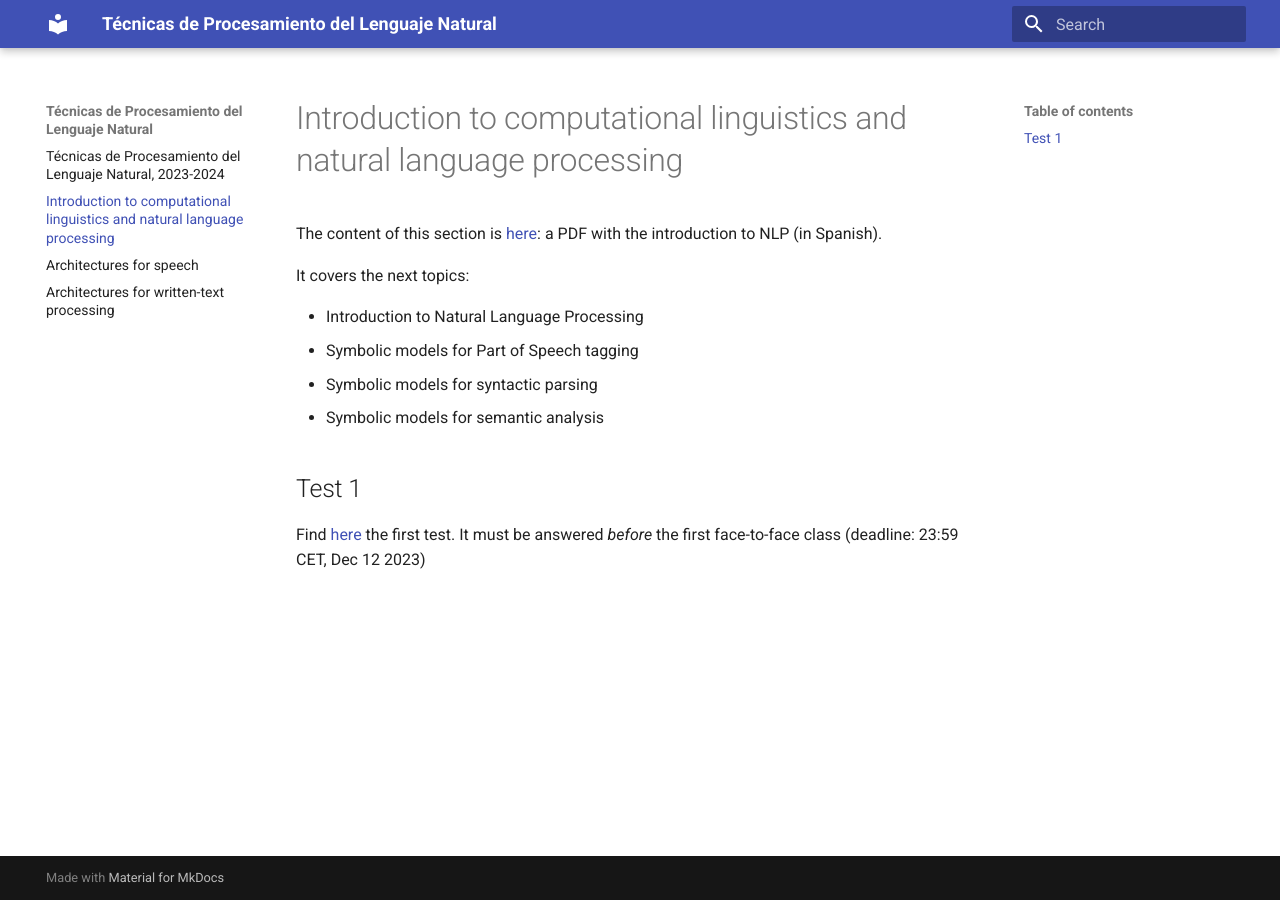
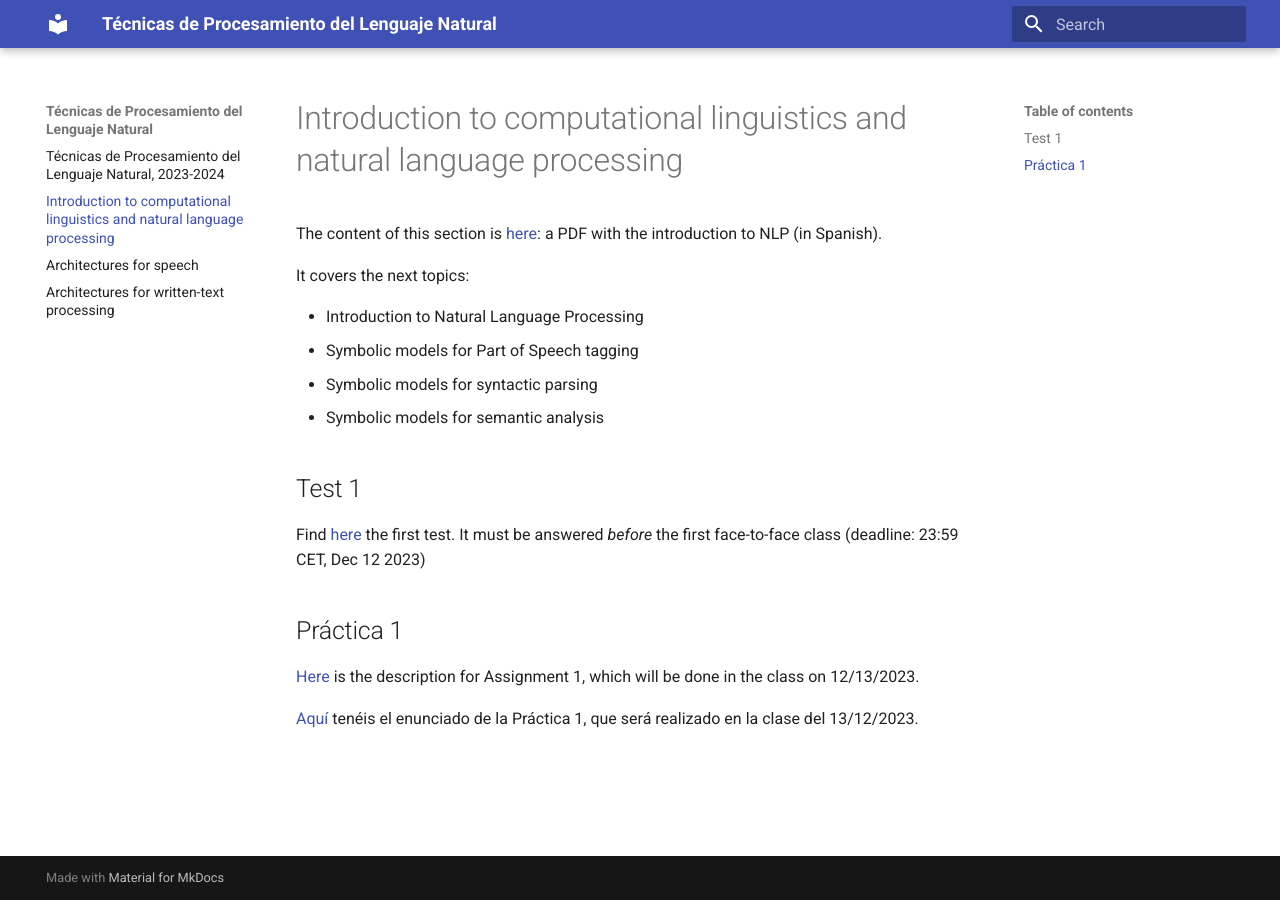
Before and after one commit to jaspock/tpln2324, an MkDocs documentation site: the page built from docs/cl.md, in a window 1280 px wide. Built offline with MkDocs 1.6.1 and Material for MkDocs 9.7.7, drawn with Linux system fonts in a browser that asks for light colours.

Commit message:
Update cl.md

```diff
--- a/docs/cl.md
+++ b/docs/cl.md
@@ -11,3 +11,8 @@ It covers the next topics:
 
 ## Test 1
 Find [here](https://forms.gle/uesECmsw9Pez8DBA7) the first test. It must be answered *before* the first face-to-face class (deadline: 23:59 CET, Dec 12 2023)
+
+## Práctica 1
+[Here](TecnicasPLN_Practica1.pdf) is the description for Assignment 1, which will be done in the class on 12/13/2023.
+
+[Aquí](TecnicasPLN_Practica1.pdf) tenéis el enunciado de la Práctica 1, que será realizado en la clase del 13/12/2023.
```
